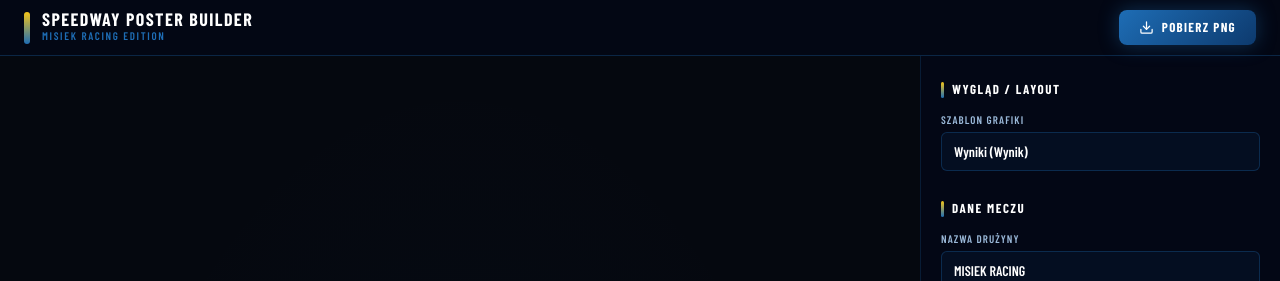
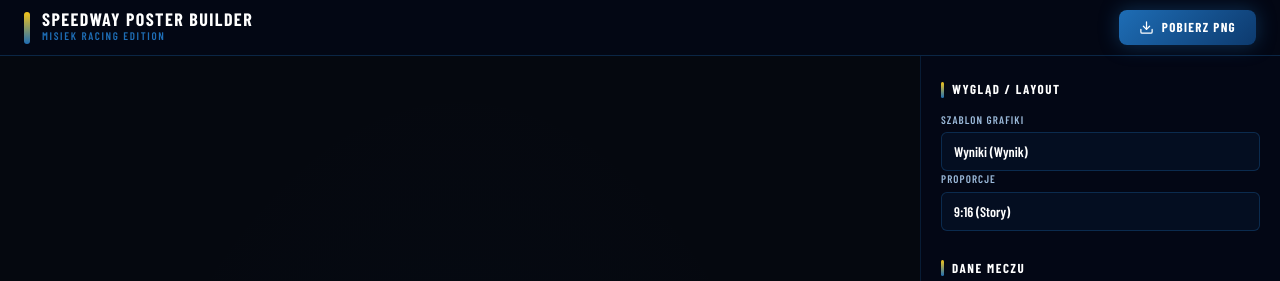
Before and after one commit to riomus/speedwayposter, a React (Vite) app: page / in a window 1280 px wide. Shown: the top 281 px of the page. Built offline with nearby package versions, Linux system fonts and the light colour scheme; a web font is replaced by a local one.

Commit message:
feat: add aspect ratio selector (9:16, 1:1, 4:5)
Support custom aspect ratios for the poster. Width stays at 540px,
height adjusts: 960 (9:16), 540 (1:1), or 675 (4:5).

```diff
--- a/src/app/App.tsx
+++ b/src/app/App.tsx
@@ -576,6 +576,16 @@ export default function App() {
                   { id: "match_day", label: "Zapowiedź (Match Day)" },
                 ]}
               />
+              <SelectField
+                label="Proporcje"
+                value={config.aspectRatio || "9:16"}
+                onChange={(v) => update("aspectRatio", v)}
+                options={[
+                  { id: "9:16", label: "9:16 (Story)" },
+                  { id: "1:1", label: "1:1 (Kwadrat)" },
+                  { id: "4:5", label: "4:5 (Instagram)" },
+                ]}
+              />
             </div>
 
             {/* Scores section */}
--- a/src/app/components/SpeedwayPoster.tsx
+++ b/src/app/components/SpeedwayPoster.tsx
@@ -100,6 +100,7 @@ export interface PosterConfig {
   layoutId?: string;
   homeTeamName?: string;
   awayTeamName?: string;
+  aspectRatio?: string;
 }
 
 interface SpeedwayPosterProps {
@@ -126,6 +127,7 @@ export const SpeedwayPoster = forwardRef<
     layoutId = "wynik",
     homeTeamName = "GOSPODARZE",
     awayTeamName = "GOŚCIE",
+    aspectRatio = "9:16",
   } = config;
 
   const riderImg =
@@ -150,8 +152,16 @@ export const SpeedwayPoster = forwardRef<
 
 
 
-  const w = 540 * scale;
-  const h = 960 * scale;
+  const BASE_W = 540;
+  const ASPECT_HEIGHTS: Record<string, number> = {
+    "9:16": 960,
+    "1:1": 540,
+    "4:5": 675,
+  };
+  const baseH = ASPECT_HEIGHTS[aspectRatio] || 960;
+
+  const w = BASE_W * scale;
+  const h = baseH * scale;
   const fs = (n: number) => n * scale;
 
   return (
```
